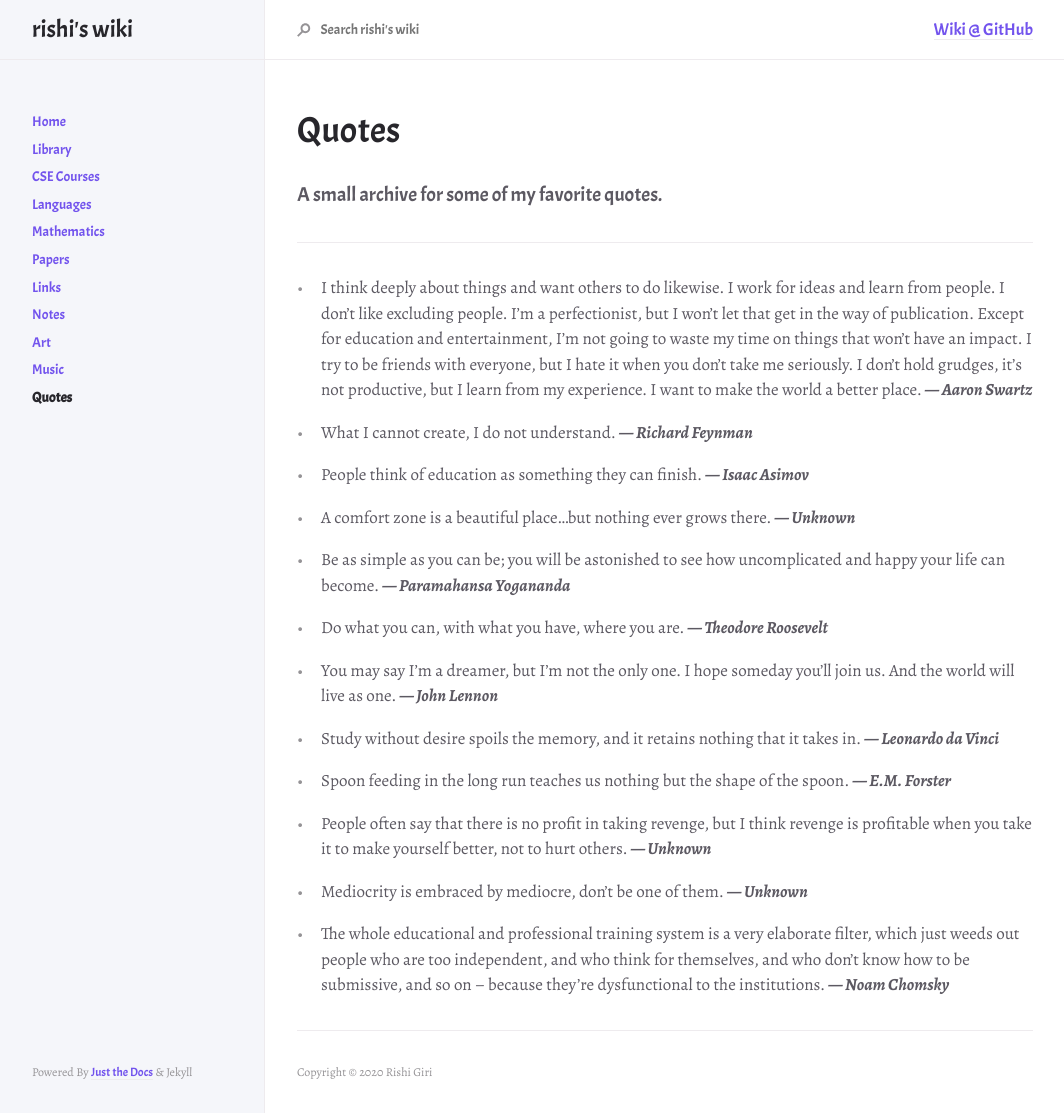
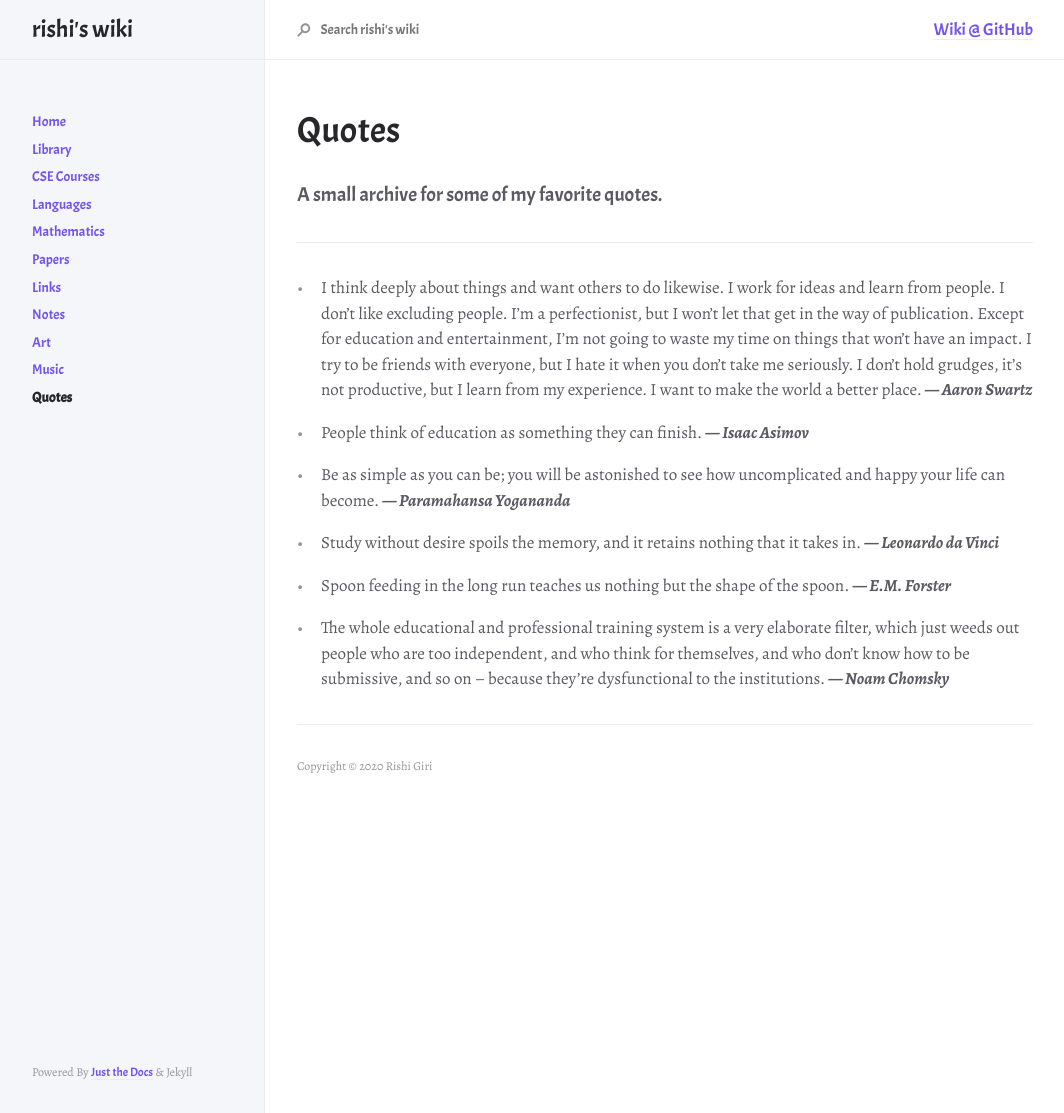
Before and after one commit to r8w/r8w, a Jekyll site: the page built from docs/quotes.md, in a window 1280 px wide. Shown: the whole page, without its empty margins (107-1171 px from the left). Built offline with Jekyll 4.4.1, drawn with Linux system fonts in a browser that asks for light colours; nearby versions of some CDN libraries.

Commit message:
update quotes

```diff
--- a/docs/quotes.md
+++ b/docs/quotes.md
@@ -13,24 +13,12 @@ A small archive for some of my favorite quotes.
 
 - I think deeply about things and want others to do likewise. I work for ideas and learn from people. I don’t like excluding people. I’m a perfectionist, but I won’t let that get in the way of publication. Except for education and entertainment, I’m not going to waste my time on things that won’t have an impact. I try to be friends with everyone, but I hate it when you don’t take me seriously. I don’t hold grudges, it’s not productive, but I learn from my experience. I want to make the world a better place. __*― Aaron Swartz*__
 
-- What I cannot create, I do not understand. __*― Richard Feynman*__
-
 - People think of education as something they can finish. __*― Isaac Asimov*__
 
-- A comfort zone is a beautiful place…but nothing ever grows there. __*― Unknown*__
-
 - Be as simple as you can be; you will be astonished to see how uncomplicated and happy your life can become. __*― Paramahansa Yogananda*__
-
-- Do what you can, with what you have, where you are. __*― Theodore Roosevelt*__
-
-- You may say I'm a dreamer, but I'm not the only one. I hope someday you'll join us. And the world will live as one. __*― John Lennon*__
 
 - Study without desire spoils the memory, and it retains nothing that it takes in. __*― Leonardo da Vinci*__
 
 - Spoon feeding in the long run teaches us nothing but the shape of the spoon. __*― E.M. Forster*__
 
-- People often say that there is no profit in taking revenge, but I think revenge is profitable when you take it to make yourself better, not to hurt others. __*― Unknown*__
-
-- Mediocrity is embraced by mediocre, don't be one of them. __*― Unknown*__
-
 - The whole educational and professional training system is a very elaborate filter, which just weeds out people who are too independent, and who think for themselves, and who don't know how to be submissive, and so on -- because they're dysfunctional to the institutions. __*― Noam Chomsky*__
```
